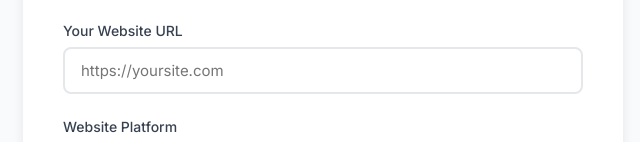
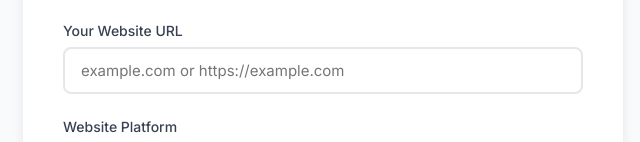
Before and after one commit to tadivirtual/lookr-backend, a website: page onboarding-dfy.html in a window 1280 px wide. Shown: the part 349-491 px from the top of the page, without its empty margins (317-957 px from the left). Drawn offline with Linux system fonts and the light colour scheme.

Commit message:
Update onboarding-dfy.html

```diff
--- a/onboarding-dfy.html
+++ b/onboarding-dfy.html
@@ -162,7 +162,7 @@
     <form id="dfy-form">
       <div class="form-group">
         <label for="website">Your Website URL</label>
-        <input type="url" id="website" name="website" placeholder="https://yoursite.com" required>
+        <input type="text" id="website" name="website" placeholder="example.com or https://example.com" required>
       </div>
 
       <div class="form-group">
```
